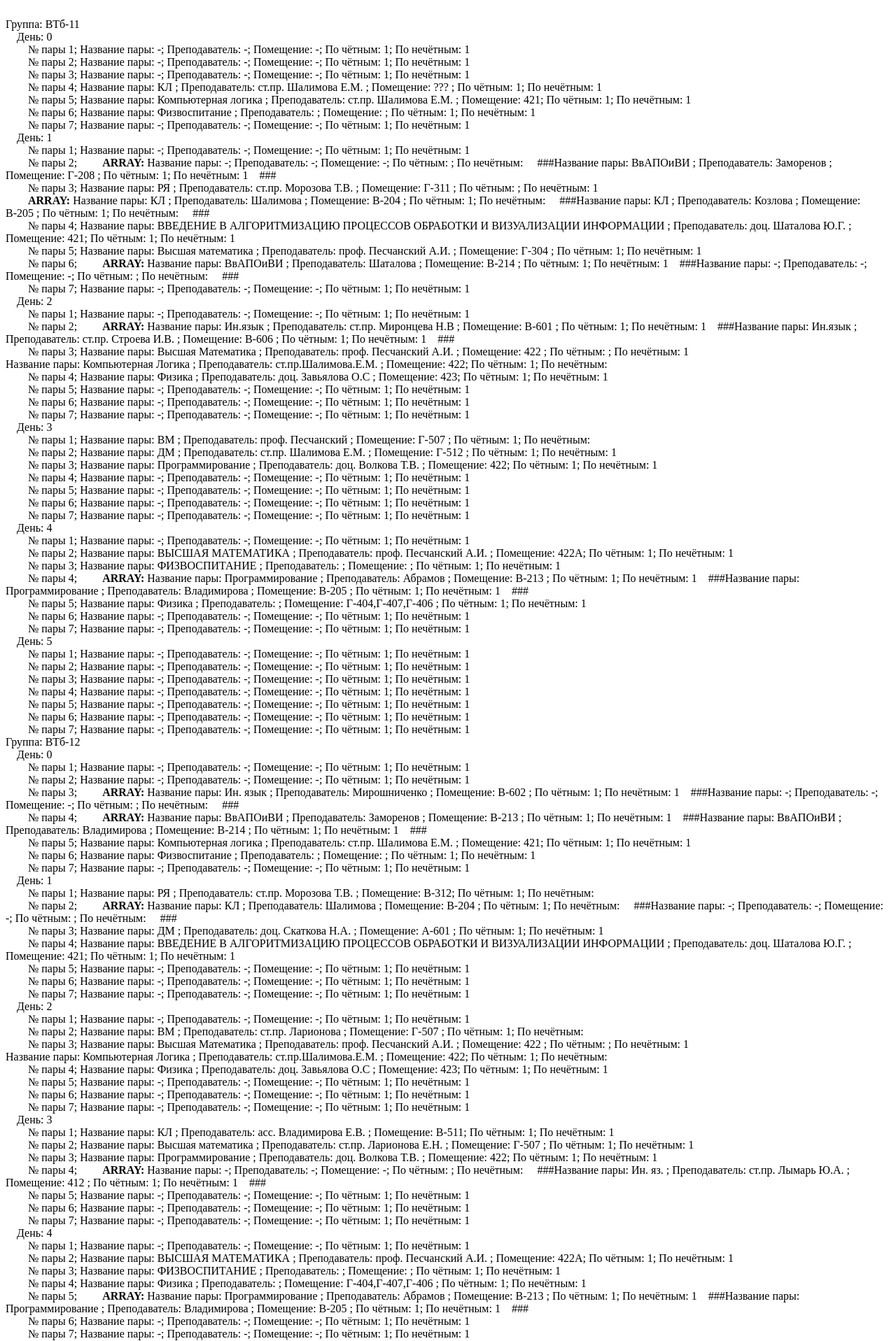
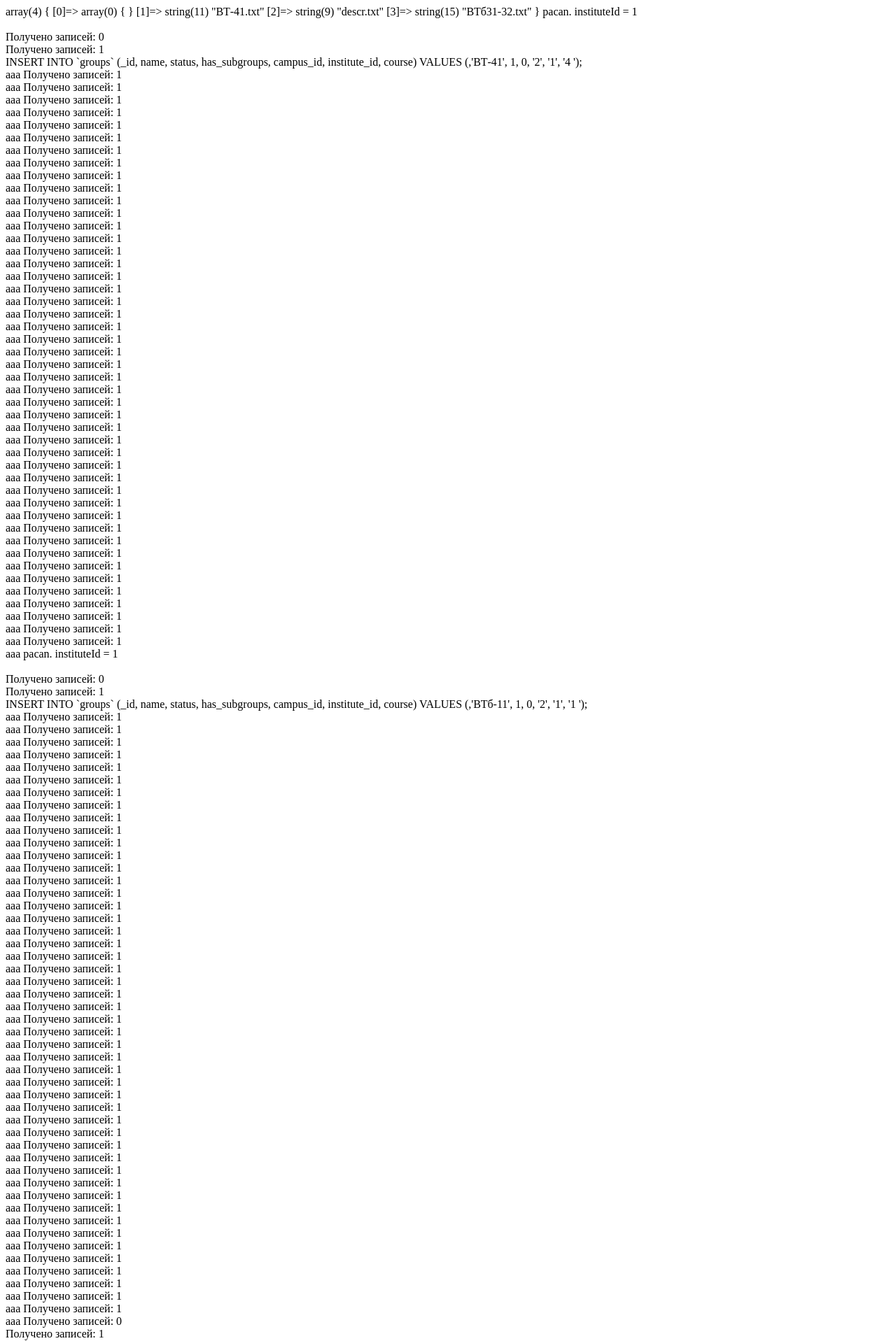
Before and after one commit to DmitryMachavariani/xrenznaetchto, a PHP site: page / in a window 1280 px wide. Shown: the top 1917 px of the page at 70% size. Run offline with PHP 8.4, Linux system fonts and the light colour scheme; data comes from the database, SQL or seed files in the repository; both versions use the stored data as it was after the commit; tables that the repository leaves empty or names only in its code hold one stand-in row (values such as "Sample post").

Commit message:
Новый парсер и все дела

```diff
--- a/Lesson.php
+++ b/Lesson.php
@@ -1,5 +1,6 @@
 <?php
 require_once("AbstractLesson.php");
+require_once("db.php");
 
 class Lesson extends AbstractLesson
 {
@@ -8,6 +9,7 @@
 	private $room;
 	private $onEvenWeek;
 	private $onOddWeek;
+	private $recursionDeep;
 
 	public function __construct($subject = "-", $teacher = "-", $room = "-", $onEvenWeek = true, $onOddWeek = true)
 	{
@@ -52,5 +54,68 @@
 	{
 		return $this->onOddWeek;
 	}
+
+	public function insertToDb($group, $lessonNumber, $subgroupNumber, $dayNumber, $campusId, $course, $week_id, $forSubgroups = 0, $instituteId)
+	{
+		$this->recursionDeep = 0;
+		$group_id = $this->getIdAndInsertIfNotExitsGroup($group, $campusId, $instituteId, $course);
+
+		echo "aaa ".is_array($group_id);
+
+		$query = "INSERT INTO `lessons`".
+			"(id_groups, id_weeks, discipline, teacher, place, status, lesson_number, day_number,".
+			"on_odd, on_even, id_subgroup, for_subgroups, campus_id, institute_id)".
+			"VALUES (".$group_id.", ".$week_id.", '".$this->subject."', '".$this->teacher."', '".$this->room."', 1, ".$lessonNumber.",".
+			(int)$dayNumber.", ".(int)$this->onOddWeek.", ".(int)$this->onEvenWeek.", ".$subgroupNumber.", ".(int)$forSubgroups.", ".(int)$campusId
+			.", ".(int)$instituteId.");";
+
+		//echo "<br>\nquery: ".$query."\n<br>";
+		mysql_query($query) or die(mysql_error());
+
+		$GLOBALS['db']->exec($query);
+	}
+
+	public function getIdAndInsertIfNotExitsGroup($group, $campusId, $instituteId, $course)
+	{
+		if($this->recursionDeep >= 2)
+			throw new Exception("Внезапно, почему-то не вставляется группа ".$group."в бд<br>\n");
+
+		$group = trim($group);
+		$queryForSelectId = "SELECT _id FROM groups WHERE name='".$group."';";
+		$result = mysql_query($queryForSelectId);
+
+		$returnedRecords = mysql_num_rows($result);
+		echo "Получено записей: ".$returnedRecords."<br>\n";
+		if($returnedRecords > 1)
+		{
+			throw new Exception("Групп больше чем одна");
+		}
+		else if($returnedRecords == 1)
+		{
+			$returned_id = mysql_fetch_array($result)[0];
+			return $returned_id;
+		}
+		else if($returnedRecords == 0)
+		{
+			$insertQueryString = "INSERT INTO `groups` (name, status, has_subgroups, campus_id, institute_id, course) VALUES ('".$group."', 1, 0, '".$campusId."', '".$instituteId."', '".$course."');";
+			$insertQuery = mysql_query($insertQueryString);
+
+			//т.к. группа уже будет в бд, снова вызваем эту же фукнцию рекурсивно.
+			$this->recursionDeep++;
+			$id = $this->getIdAndInsertIfNotExitsGroup($group, $campusId, $instituteId, $course);
+			try
+			{
+				$insertSqlite = "INSERT INTO `groups` (_id, name, status, has_subgroups, campus_id, institute_id, course) VALUES (".$id.",'".$group."', 1, 0, '".$campusId."', '".$instituteId."', '".$course."');";
+				$GLOBALS['db']->exec($insertSqlite);
+				echo $insertSqlite."<br>\n";
+			}
+			catch(Exception $e)
+			{
+				echo $e->getTraceAsString();
+			}
+
+			return $id;
+		}
+	}
 }
 ?>
--- a/LessonsForSubgroups.php
+++ b/LessonsForSubgroups.php
@@ -6,6 +6,7 @@
 {
 	private $lessons = null;
 
+
 	public function __construct($lessons)
 	{
 		$this->lessons = $lessons;
@@ -13,7 +14,6 @@
 
 	public function show()
 	{
-		echo "&nbsp;&nbsp;&nbsp;&nbsp;&nbsp;&nbsp;&nbsp;&nbsp;<b>ARRAY: </b>";
 		foreach($this->lessons as $lesson)
 		{
 				echo
@@ -23,7 +23,27 @@
 					"По чётным: ".(false !== $lesson->getOnEvenWeek())."; ".
 					"По нечётным: ".(false !== $lesson->getOnOddWeek())."&nbsp;&nbsp;&nbsp;&nbsp;###";
 		}
-		echo "<br>";
+	}
+
+	public function insertToDb($group, $lessonNumber, $subgroupNumber, $dayNumber, $campusId, $course, $week_id, $instituteId)
+	{
+		$subgroupsCounter = 0;
+		foreach($this->lessons as $lesson)
+		{
+			$lesson->insertToDb($group, $lessonNumber, $subgroupsCounter, $dayNumber, $campusId, $course, $week_id, 1, $instituteId);
+			$subgroupsCounter++;
+		}
+
+
+		$this->updateGroupAsWithSubgroups($group);
+	}
+
+	private function updateGroupAsWithSubgroups($group)
+	{
+		$updateGroupQuery = "UPDATE groups SET has_subgroups=1 WHERE name='".trim($group)."';";
+		mysql_query($updateGroupQuery);
+		$GLOBALS['db']->exec($updateGroupQuery);
+		//sql_query("UPDATE groups SET has_subgroups=1 WHERE name='".trim($group)."';");
 	}
 }
 ?>
--- a/ParseClass.php
+++ b/ParseClass.php
@@ -1,6 +1,5 @@
 <?php
 require("Group.php");
-
 
 class ParseClass
 {
@@ -8,6 +7,9 @@
 	private $folder;
 	private $fullPath;
 	private $groups;
+	private $campusId;
+	private $course;
+	private $instituteId;
 
 	public function __construct($folder, $file)
 	{
@@ -62,32 +64,60 @@
 			{
 				$this->parseDayCommand($explode[1], $explode[2]);
 			}
+			else if($command == "h")
+			{
+				$headerData = explode(",", $explode[1]);
+
+				$this->instituteId = $headerData[0];
+				echo "pacan. instituteId = ".$this->instituteId."<br>\n";
+				$this->campusId = $headerData[1];
+				$this->course = $headerData[2];
+			}
 		}
+
 
 		foreach($this->groups as $currentGroup)
 		{
-			echo "Группа: ".$currentGroup->getName()."<br>\n";
+			//echo "Группа: ".$currentGroup->getName()."<br>\n";
 			foreach($currentGroup->getDays() as $day)
 			{
-				echo "&nbsp;&nbsp;&nbsp;&nbsp;День: ".$day->getNumber()."<br>\n";
+				//echo "&nbsp;&nbsp;&nbsp;&nbsp;День: ".$day->getNumber()."<br>\n";
 
 				if(is_array($day->getLessons()))
 				{
 					$lessonCounter = 1;
 					foreach($day->getLessons() as $lesson)
 					{
+						/*
 						echo "&nbsp;&nbsp;&nbsp;&nbsp;&nbsp;&nbsp;&nbsp;&nbsp;№ пары ".$lessonCounter."; ";
 						if(is_array($lesson) !== false)
 							foreach($lesson as $sublesson)
 								$sublesson->show();
 						else
 							$lesson->show();
+						*/
+
+						if(is_array($lesson) !== false)
+							foreach($lesson as $sublesson)
+								$sublesson->insertToDb($currentGroup->getName(), $lessonCounter, 0, $day->getNumber(),
+									$this->campusId, $this->course, 1, 0, $this->instituteId);
+						else
+							$lesson->insertToDb($currentGroup->getName(), $lessonCounter, 0, $day->getNumber(),
+									$this->campusId, $this->course, 1, 1, $this->instituteId);
+
+						//echo "typeof: ".gettype($lesson)."<br>\n";
 
 						$lessonCounter++;
 					}
 				}
 			}
 		}
+
+		/*
+		echo "<pre>";
+		echo print_r($this->groups);
+		echo "</pre>";
+		 */
 	}
 
 	private function parseGroups($buffer)
@@ -197,10 +227,6 @@
 	{
 		$subgroups = explode("#", $groupLesson);
 
-		//var_dump($group);
-		//echo "<br>\n";
-		//var_dump($subgroups);
-		//echo"<br>\n";
 		$lessonsWithSubgroups = array();
 
 		foreach($subgroups as $subgroup)
@@ -224,7 +250,6 @@
 				$room = $teacherRoomSubject[2];
 			}
 
-			//echo $subject."; ".$teacher."<br>\n";
 			array_push($lessonsWithSubgroups, new Lesson($subject, $teacher, $room, $onEvenWeek, $onOddWeek));
 		}
 
@@ -235,8 +260,8 @@
 		else if(count($lessonsWithSubgroups) == 1)
 		{
 			$this->groups[(int)$group]->
-			getDay($dayNumber)->
-			addLesson($lessonNumber, $lessonsWithSubgroups[0]);
+				getDay($dayNumber)->
+				addLesson($lessonNumber, $lessonsWithSubgroups[0]);
 		}
 	}
 }
--- /dev/null
+++ b/db.php
@@ -0,0 +1,10 @@
+<?
+$dbConnect = mysql_connect('localhost', 'root', '');
+mysql_select_db("schedule", $dbConnect);
+
+mysql_query('SET NAMES `utf8`');
+
+
+$GLOBALS['db'] = new SQLite3('pattern.db');
+$GLOBALS['db']->busyTimeout(5000);
+?>
--- a/file/descr.txt
+++ b/file/descr.txt
@@ -1,3 +1,5 @@
+h:1,2,1
+
 g:ВТб-11,ВТб-12,ВТб-13,ВТб-14
 
 d:1-1:
--- /dev/null
+++ b/file/ВТ-41.txt
@@ -0,0 +1,51 @@
+h:1,2,4
+
+g:ВТ-41
+
+d:1-1:
+d:1-2:
+d:1-3:
+d:1-4:0 >> _ч / ЗИ | ст.пр. Лебедева М.А. | В-214
+d:1-5:0 >> нч / ЗИ | ст.пр. Лебедева М.А. | 423
+d:1-6:0 >> н_ / Вв в АПОиВИ | доц. Корепанова Н.Л. | В-205
+d:1-7:
+
+d:2-1:0 >> _ч / ООТ | доц. Каширцев В.Г. | 301
+d:2-2:0 >> _ч / ООТ | Вышкварка, Буракова | 313
+d:2-3:
+d:2-4:
+d:2-5:
+d:2-6:
+d:2-7:
+
+d:3-1:
+d:3-2:
+d:3-3:
+d:3-4:0 >> _ч / ООиGRID-Т | Мащенко | F1-3 # н_ / ООиGRID-Т | Мащенко | F1-3
+d:3-5:0 >> н_ / ООиGRID-Т | доц. Мащенко Е.Н. | 419 & 0 >> _ч / ПМПС | ст.пр. Явкун Ю.Л. | Г-310
+d:3-6:0 >> нч / БД  | ст.пр. Явкун Ю.Л. | В-214
+d:3-7:
+
+d:4-1:
+d:4-2:
+d:4-3:
+d:4-4:
+d:4-5:0 >> н_ / БД | доц. Волкова Т.В. | 419 & 0 >> _ч / ЗИ | ст.пр. Лебедева М.А. | 422А
+d:4-6:0 >> нч / ЗИ | ст.пр. Лебедева М.А. | В-214
+d:4-7:
+
+d:5-1:
+d:5-2:0 >> _ч / ПМПС | Явкун | А-505 # н_ / ПМПС | Явкун | А-505
+d:5-3:0 >> н_ / ПМПС | ст.пр. Явкун Ю.Л. | 419 & 0 >> _ч / ПМПС | ст.пр. Явкун Ю.Л. | 422
+d:5-4:0 >> нч / БД | доц. Волкова Т.В. | 418
+d:5-5:0 >> _ч / БД | ст.пр. Явкун Ю.Л. | В-204
+d:5-6:
+d:5-7:
+
+d:6-1:0 >> _ч / Вв в АПОиВИ | доц. Шаталова Ю.Г. | 422
+d:6-2:0 >> нч / ПУ | доц. Заморенов М.В. | Г-304
+d:6-3:0 >> нч / ПУ | доц. Заморенов М.В. | В-213
+d:6-4:
+d:6-5:
+d:6-6:
+d:6-7:
--- a/index.php
+++ b/index.php
@@ -16,10 +16,34 @@
 
 require("ParseClass.php");
 
-$class = new ParseClass('file', 'descr.txt');
+$directoryWithFilesForParse = "file";
+$filesArray = readDirectory($directoryWithFilesForParse);
 
-$class->loadFile();
-//$class->getIsFileCurrect();
-$class->parse();
+var_dump($filesArray);
+foreach($filesArray as $currentFile)
+{
+	if(!is_array($currentFile))
+	{
+		$class = new ParseClass($directoryWithFilesForParse, $currentFile);
+		$class->loadFile();
+		$class->parse();
+	}
+
+}
+
+function readDirectory($dir)
+{
+	$result[] = array();
+	if ($handle = opendir($dir))
+	{
+		while ($file = readdir($handle))
+			if ($file != "." && $file != "..")
+				array_push($result, $file);
+
+		closedir($handle);
+	}
+
+	return $result;
+}
 
 ?>
```
Also changed, not shown: file/ВТб31-32.txt (added, +51 -0 lines), one.php (added, +93 -0 lines), db.db (added), dbpattern/pattern.db (added), pattern.db (added), 3 other files.
